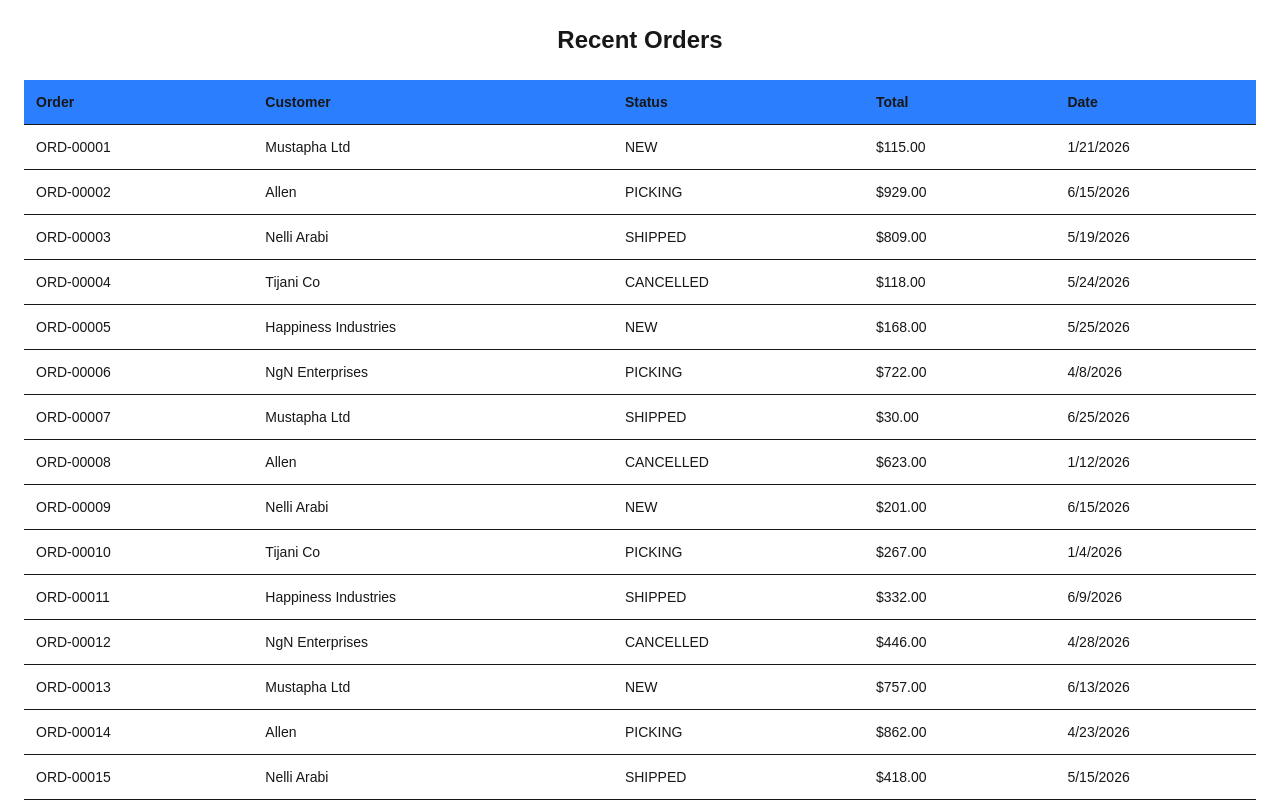
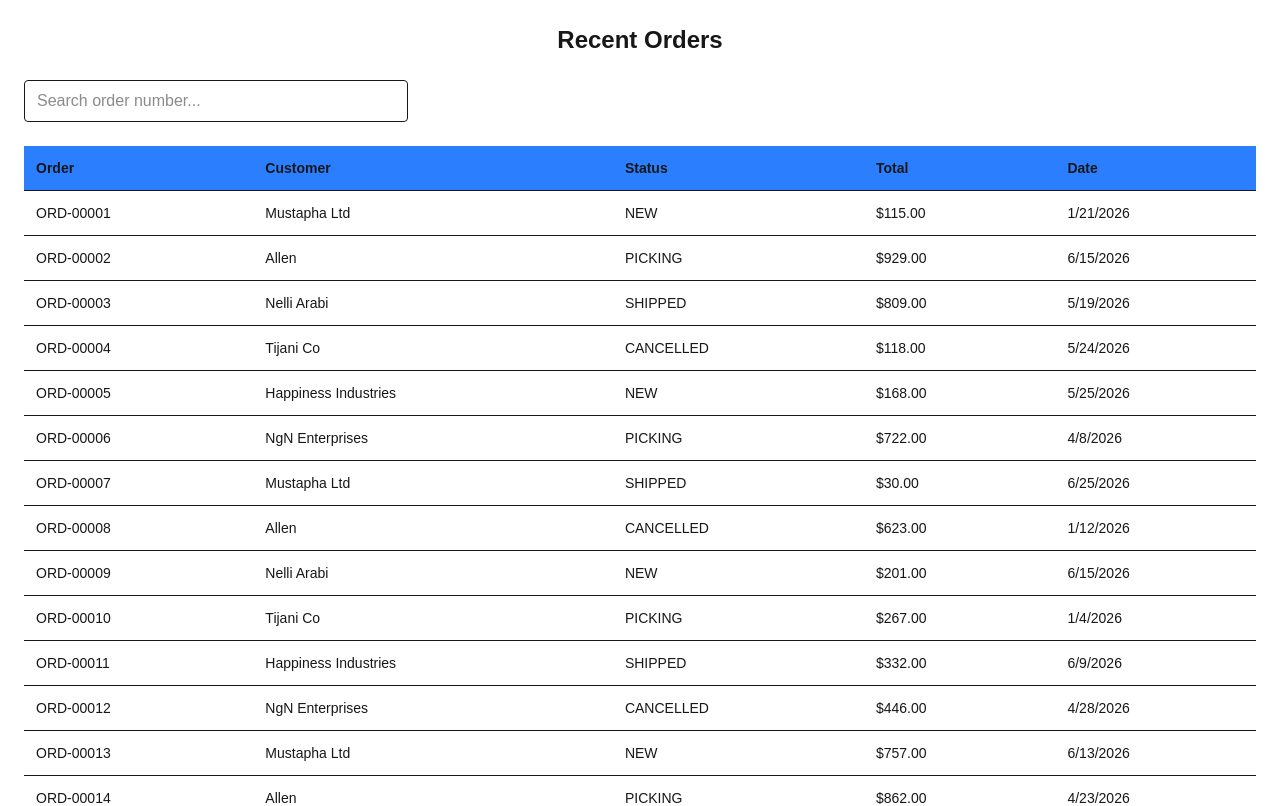
Before and after one commit to tijanidevit/frontend-assessment-mustapha, a Next.js app in the folder app/: page / in a window 1280 px wide. Shown: the top 806 px of the page. Built offline with nearby package versions, Linux system fonts and the light colour scheme.

Commit message:
feat: added search functionality to filter orders by order number

```diff
--- a/app/app/page.tsx
+++ b/app/app/page.tsx
@@ -1,9 +1,29 @@
+"use client";
+
 import { orders, type Order } from '@/libs/orders';
+import { useState } from 'react';
 
 export default function Home() {
+  const [search, setSearch] = useState('');
+
+  const filteredOrders = orders.filter((order) =>
+    order.orderNumber.toLowerCase().includes(search.toLowerCase())
+  );
+
   return (
     <main className="p-6">
-      <h1 className="mb-6 text-2xl text-center font-bold">Recent Orders</h1>
+
+      <div className="mb-6">
+        <h1 className="mb-6 text-2xl text-center font-bold">Recent Orders</h1>
+
+        <input
+          type="search"
+          value={search}
+          onChange={(event) => setSearch(event.target.value)}
+          placeholder="Search order number..."
+          className="w-full max-w-sm rounded border px-3 py-2"
+        />
+      </div>
 
       <div className="overflow-x-auto">
         <table className="w-full border-collapse text-sm">
@@ -18,7 +38,7 @@ export default function Home() {
           </thead>
 
           <tbody>
-            {orders.map((order: Order) => (
+            {filteredOrders.map((order: Order) => (
               <tr key={order.id} className="border-b">
                 <td className="p-3">{order.orderNumber}</td>
                 <td className="p-3">{order.customer}</td>
```
